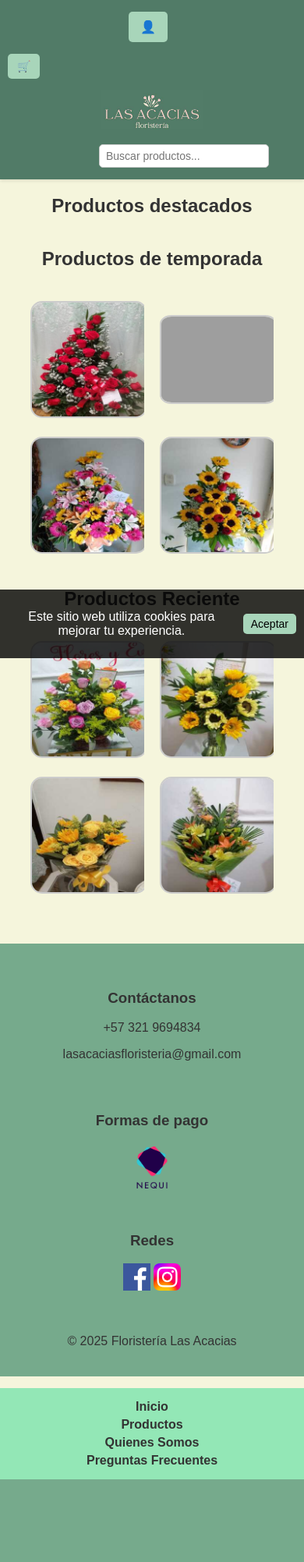
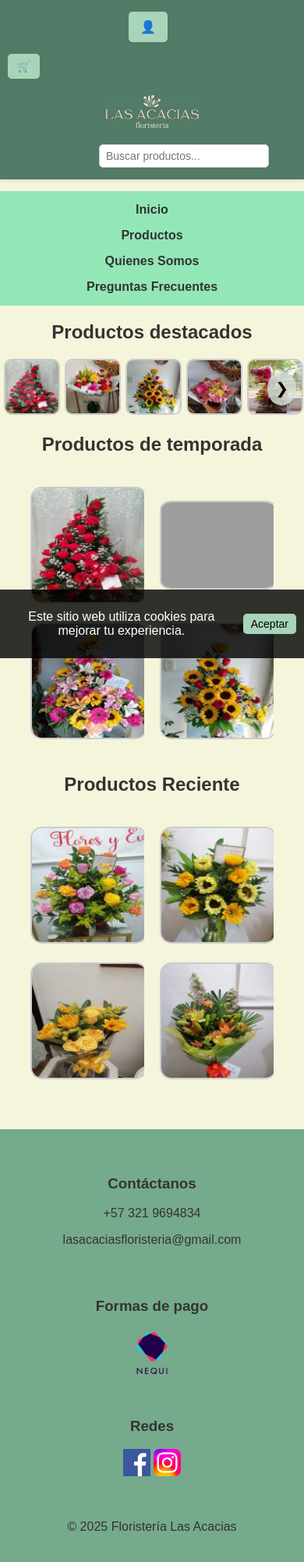
Before and after one commit to SantiagoCrispoca/Lasacacias, a PHP site: page / in a window 390 px wide. Shown: the whole page at 78% size. Before the commit the page ends 1897 px from the top, so only its background shows below. Run offline with PHP 8.4, Linux system fonts and the light colour scheme; grey boxes are pictures that could not be loaded.

Commit message:
Responsive menu y carrusel

```diff
--- a/styles.css
+++ b/styles.css
@@ -911,23 +911,57 @@ footer {
         font-size: 14px;
     }
 
+    .navbar {
+        position: relative;
+        margin-top: 10px;
+    }
+
     .navbar ul {
+        display: flex;
+        flex-direction: column;
+        align-items: center;
+        gap: 5px;
         padding: 0;
+        margin: 0;
     }
 
     .navbar ul li {
         font-size: 16px;
+        margin: 5px 0;
+    }
+
+    /* Carrusel ajustado para móviles */
+    .carousel {
+        width: 100%;
+        overflow: hidden;
+        position: relative;
+    }
+
+    .carousel-inner {
+        display: flex;
+        transition: transform 0.5s ease;
     }
 
     .carousel-item {
-        flex: 0 0 100%;
+        flex: 0 0 50%; /* Muestra dos elementos por vista */
+        max-width: 50%;
+        padding: 0 5px;
+        box-sizing: border-box;
     }
 
+    .carousel-item img {
+        width: 100%;
+        height: auto;
+        border-radius: 10px;
+    }
+
+    .carousel-control {
+        display: block; /* Las flechas de navegación siguen activas */
+    }
     html, body {
-        height: 100%;
+        height: auto;
         margin: 0;
-        display: flex;
-        flex-direction: column;
+        display: block;
     }
 
     .preguntas-frecuentes {
@@ -939,8 +973,8 @@ footer {
         padding: 20px;
         text-align: center;
     }
+}
 
-}
 
 
 /* Estilos responsive para pagos.html */
```
